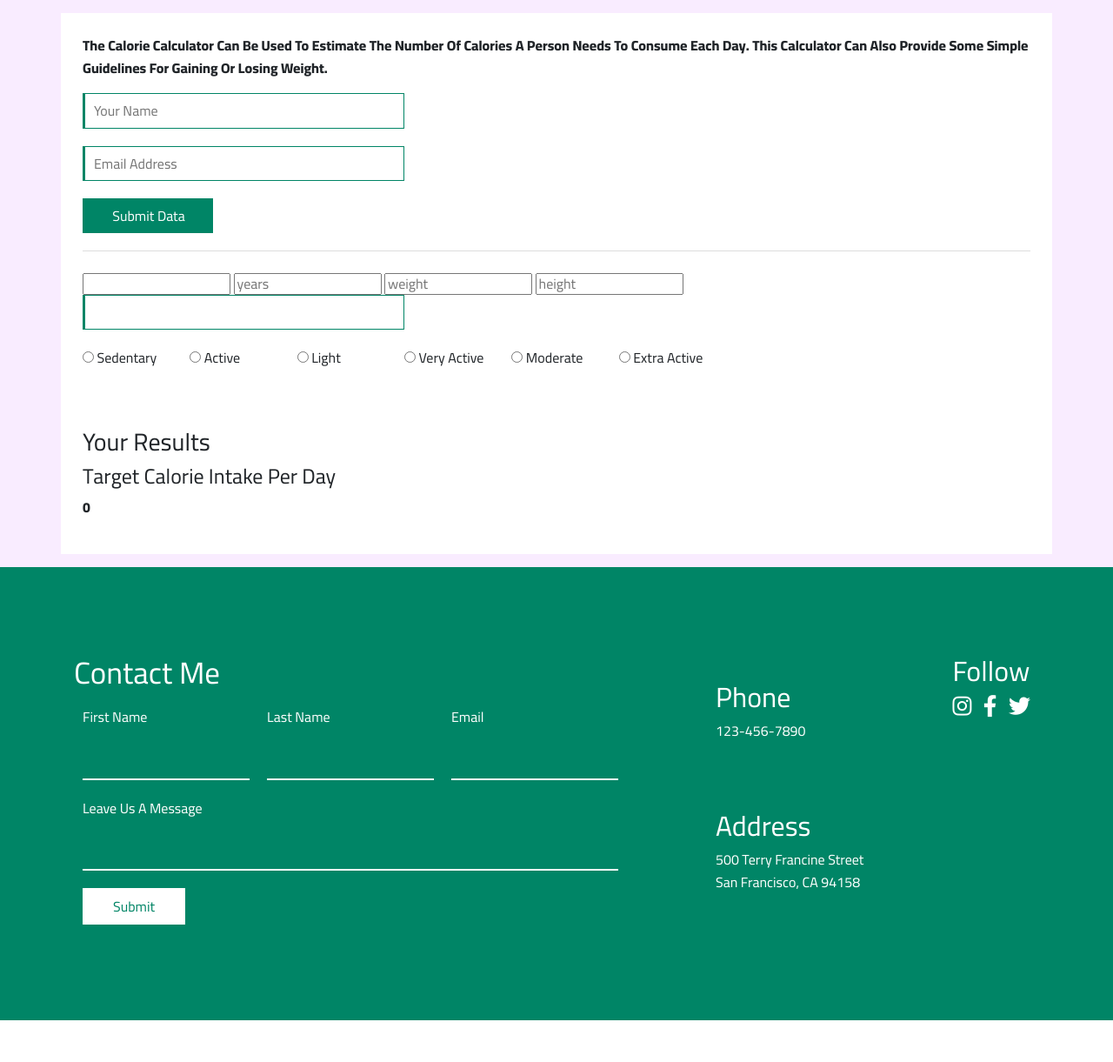
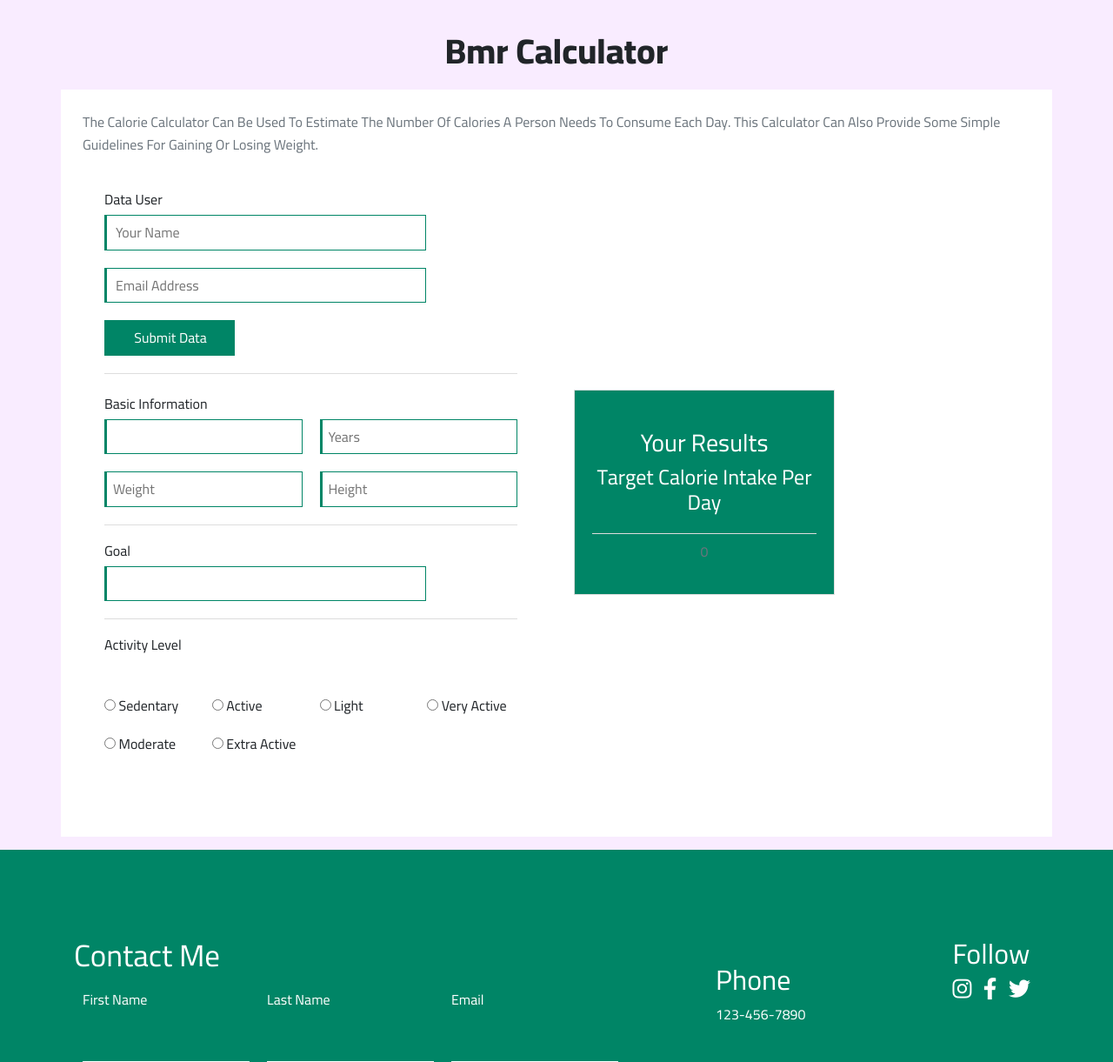
Before and after one commit to AhmedAbdoMadkour/healthy_project, a Django app: page /calculator/bmr_calculator in a window 1280 px wide. Shown: the part 93-1314 px from the top of the page at 87% size. Before the commit the page ends 1266 px from the top, so only its background shows below. Run offline with Django 4.2, Linux system fonts and the light colour scheme; some libraries are stand-ins or nearby versions; some web fonts are replaced.

Commit message:
updata calorie and updata header

```diff
--- a/static/css/master.css
+++ b/static/css/master.css
@@ -1252,8 +1252,8 @@ header .links {
 
 .calories .container p {
     line-height: 1.6;
-    font-weight: bold;
     font-size: 16px;
+    color: #6c757d;
 }
 
 .calories .boxs_calories {
@@ -1341,6 +1341,7 @@ input:focus {
 }
 
 
+
 .calories .result .box_result {
     width: 300px;
     border: 1px solid #ddd;
@@ -1354,6 +1355,10 @@ input:focus {
     border-bottom: 1px solid #ddd;
     padding-bottom: 20px;
 
+}
+
+.calories .goal_activty .tital_active {
+    padding: 20px 0;
 }
 
 /* END PAGE CALORIE CALCULATOR */
@@ -1383,6 +1388,13 @@ input:focus {
         text-align: center;
 
     }
+
+    header .navbar {
+        flex-wrap: nowrap;
+        text-align: end;
+    }
+
+    header .navbar-toggler {}
 
     /* END HEADER SCREEN MOBILE */
     /* START LANDING SCREEN MOBILE */
--- a/templates/base.html
+++ b/templates/base.html
@@ -44,7 +44,7 @@
     <!-- START HEADER -->
     <header>
         <div class="container">
-            <nav class="navbar navbar-expand-lg navbar-light bg-light">
+            <nav class="navbar navbar-expand-lg navbar-light">
 
                 <!-- <a href="{% url 'home' %}"> <img src="{% static 'images/logo.jpeg' %} " alt="" class="logo"></a> -->
                 <a class="navbar-brand" href="{% url 'home' %}">
@@ -87,7 +87,6 @@
                                     </li>
                                 </ul>
                             </li>
-
                         </ul>
                     </div>
                 </div>
--- a/templates/bmr_calculator.html
+++ b/templates/bmr_calculator.html
@@ -4,15 +4,22 @@
 
 {% block body %}
 <section class="calories">
+    <!-- START MAIN TITAL PAGES  -->
+    <h1 class="mian_tital_pages">bmr calculator</h1>
+    <!-- END MAIN TITAL PAGES -->
     <div class="container">
         <p>The Calorie Calculator can be used to estimate the number of calories a person needs to consume each day.
             This calculator can also provide some simple guidelines for gaining or losing weight.</p>
+        <div class="boxs_calories">
+            <div class="box-calorie">
+                <h6>data user</h6>
                 <form action="" class="data_user">
                     <input type="text" placeholder="your name" required>
                     <input type="email" placeholder="email address" required>
                     <input type="submit" value="submit data">
                 </form>
                 <div class="calorie_calc">
+                    <h6>basic information</h6>
                     <form action="" class="information">
                         <input list="sex">
                         <datalist id="sex">
@@ -25,6 +32,7 @@
                     </form>
                     <div class="goal_activty">
                         <form action="" class="goal">
+                            <h6>goal</h6>
                             <input list="goal">
                             <datalist id="goal">
                                 <option value="maintian">maintion weight</option>
@@ -34,6 +42,7 @@
                                 <option value="fast_gain">fast weight gain</option>
                             </datalist>
                         </form>
+                        <h6 class="tital_active">activity level</h6>
                         <div class="activty">
                             <div class="sedentary">
                                 <input type="radio" name="" id="sedentary">
@@ -62,12 +71,16 @@
                         </div>
                     </div>
                 </div>
+            </div>
             <div class="result">
+                <div class="box_result">
                     <i class="fa-solid fa-panel-fire"></i>
                     <h3>your results</h3>
                     <h4>Target calorie intake per day</h4>
                     <p>0</p>
                 </div>
             </div>
+        </div>
+    </div>
 </section>
 {% endblock %}
--- a/templates/calorie_calculator.html
+++ b/templates/calorie_calculator.html
@@ -12,12 +12,14 @@
             This calculator can also provide some simple guidelines for gaining or losing weight.</p>
         <div class="boxs_calories">
             <div class="box-calorie">
+                <h6>data user</h6>
                 <form action="" class="data_user">
                     <input type="text" placeholder="your name" required>
                     <input type="email" placeholder="email address" required>
                     <input type="submit" value="submit">
                 </form>
                 <div class="calorie_calc">
+                    <h6>basic information</h6>
                     <form action="" class="information">
                         <input list="sex">
                         <datalist id="sex">
@@ -30,6 +32,7 @@
                     </form>
                     <div class="goal_activty">
                         <form action="" class="goal">
+                            <h6>goal</h6>
                             <input list="goal">
                             <datalist id="goal">
                                 <option value="maintian">maintion weight</option>
@@ -39,6 +42,7 @@
                                 <option value="fast_gain">fast weight gain</option>
                             </datalist>
                         </form>
+                        <h6 class="tital_active">activity level</h6>
                         <div class="activty">
                             <div class="sedentary">
                                 <input type="radio" name="" id="sedentary">
@@ -64,7 +68,6 @@
                                 <input type="radio" name="" id="extra_active">
                                 <label for="extra_active">extra active</label>
                             </div>
-
                         </div>
                     </div>
                 </div>
@@ -78,7 +81,6 @@
                 </div>
             </div>
         </div>
-
     </div>
 </section>
 {% endblock %}
```
Also changed, not shown: templates/tdee_calculator.html (+13 -0 lines). Lines whose indentation alone changed are shown as unchanged.
